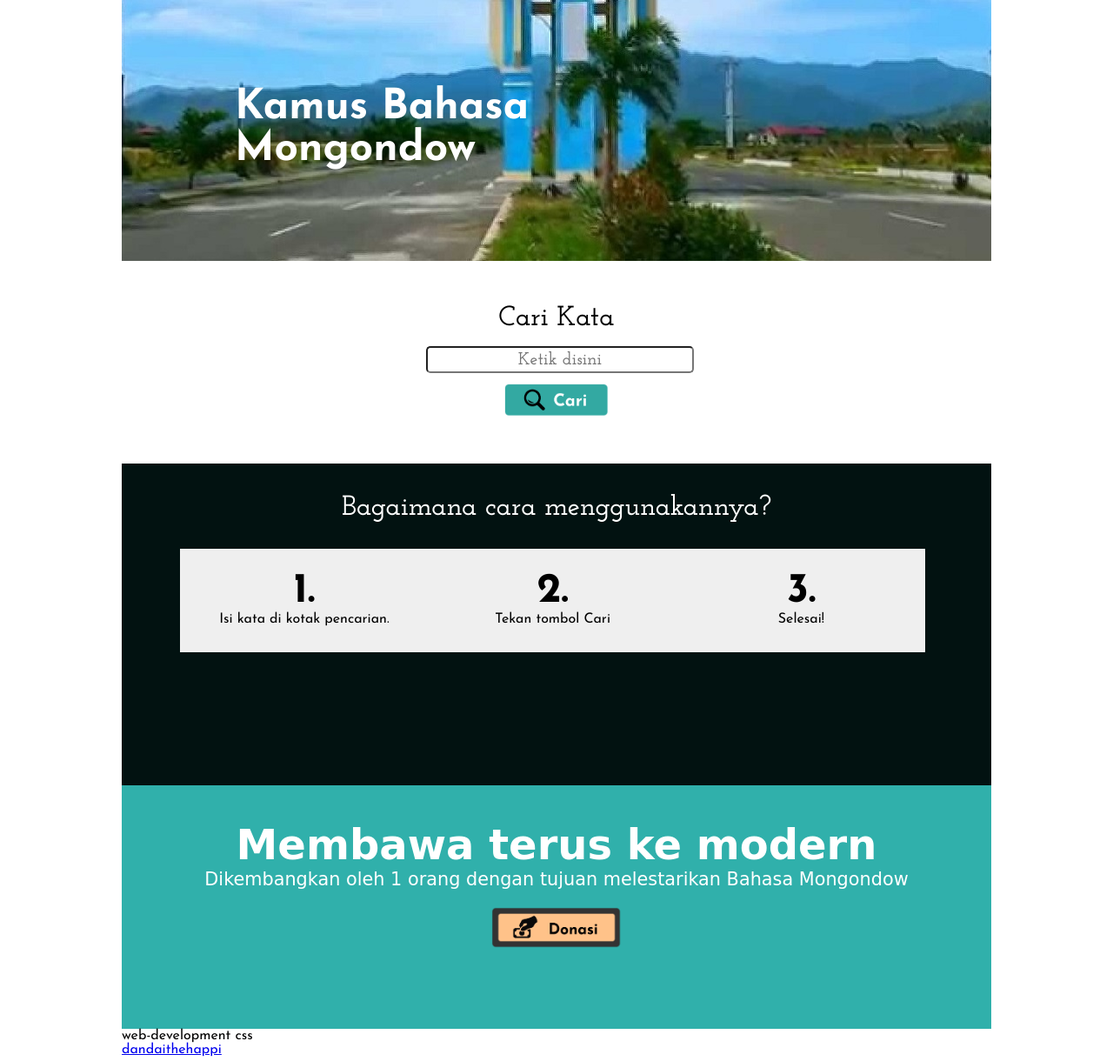
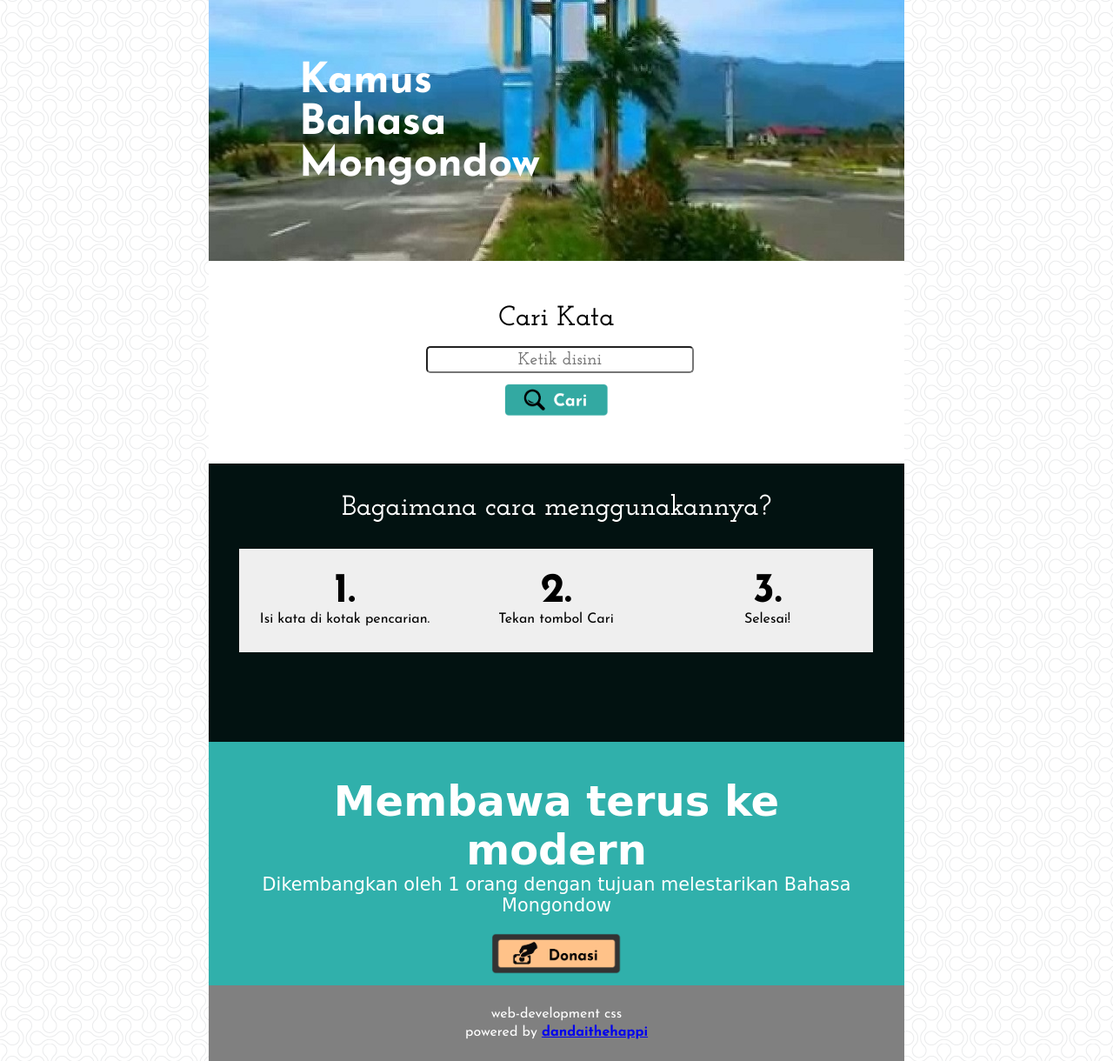
Before and after one commit to dandygardad/mongondow, a PHP site: page / in a window 1280 px wide. Shown: the whole page at 87% size. Run offline with PHP 8.4, Linux system fonts and the light colour scheme; some web fonts are replaced.

Commit message:
Add footer and change section padding

```diff
--- a/index.html
+++ b/index.html
@@ -55,15 +55,15 @@
             <section class="donate">
                 <h1>Membawa terus ke modern</h1>
                 <h3>Dikembangkan oleh 1 orang dengan tujuan melestarikan Bahasa Mongondow</h3>
-            <a href="http://mongondow.net/donate" title="Donasi">
+                <a href="http://mongondow.net/donate" target="_blank" title="Donasi">
                     <img src="images/btn_itsreal/donate.png">
                 </a>
             </section>
 
-        <footer>
+            <section class="footer">
                 <p>web-development css</p>
-            <a href="http://instagram.com/mplukuts" title="Instagram">dandaithehappi</a>
-        </footer>
+                <p>powered by <a href="http://instagram.com/mplukuts" target="_blank" title="Instagram">dandaithehappi</a></p>
+            </section>
         </div>
         <script src="" async defer></script>
     </body>
--- a/static/class.css
+++ b/static/class.css
@@ -6,12 +6,13 @@ body {
     font-family: 'Josefin Sans', sans-serif;
     font-size: 16px;
     font-weight: 400;
+    background: url(../images/bg/bg.png);
     margin: 0;
     padding: 0;
 }
 
 #page {
-    max-width: 1000px;
+    max-width: 800px;
     margin: 0 auto;
     position: relative;
 }
@@ -49,7 +50,7 @@ header{
 header div.kbm {
     position: absolute;
     width: 42%;
-    top: 100px;
+    top: 70px;
     left: 13%;
 }
 
@@ -67,7 +68,8 @@ header div.kbm h1{
 /* SECTION ALL */
 
 section{
-    padding: 0 67px;
+    padding-left: 35px;
+    padding-right: 35px;
 }
 
 /* END SECTION ALL */
@@ -77,8 +79,8 @@ section{
 section.searchbox{
     text-align: center;
     background-color: #FFFFFF;
-    margin-top: 50px;
-    margin-bottom: 50px;
+    padding-top: 50px;
+    padding-bottom: 50px;
     font-family: 'Josefin Slab', serif;
 }
 
@@ -128,7 +130,7 @@ input::-webkit-input-placeholder { /* WebKit browsers */
 section.how-to {
     position: relative;
     color: white;
-    height: 370px;
+    height: 320px;
     background: #021211;
 }
 
@@ -142,7 +144,7 @@ section.how-to h2{
 section.how-to aside{
     margin-top: 50px;
     float: left;
-    width: 33%;
+    width: 243px;
     text-align: center;
 }
 
@@ -178,6 +180,7 @@ section.donate {
     height: 280px;
     font-family: 'Baloo Paaji 2', cursive;
     color: white;
+    overflow: auto;
 }
 
 section.donate h1 {
@@ -191,3 +194,26 @@ section.donate img {
 }
 
 /* END SECTION DONATE */
+
+/* SECTION FOOTER */
+
+section.footer {
+    text-align: center;
+    background: #FFFFFF;
+    background-color: gray;
+    color: white;
+    padding: 20px 0 20px 0;
+}
+
+section.footer a{
+    font-weight: bold;
+}
+
+section.footer a:visited{
+    color: white;
+}
+
+section.footer p {
+    margin: 5px;
+}
+/* END SECTION FOOTER */
```
Also changed, not shown: images/bg/bg.png (added). Lines whose indentation alone changed are shown as unchanged.
